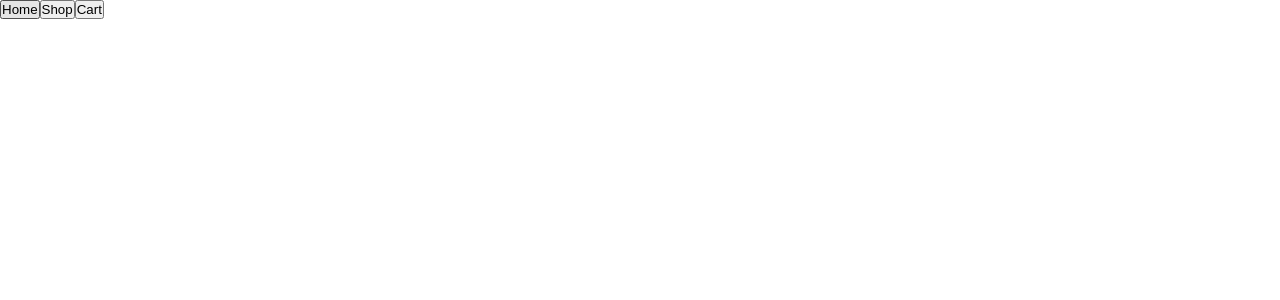
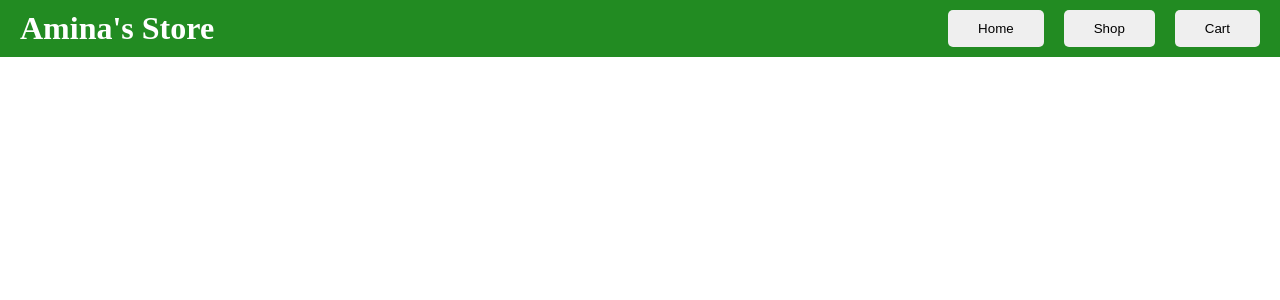
Before and after one commit to AminaAssouane/shopping-cart, a React (Vite) app: page / in a window 1280 px wide. Shown: the top 300 px of the page. Built offline with nearby package versions, Linux system fonts and the light colour scheme.

Commit message:
Add CSS modules

```diff
--- a/src/components/Nav/Nav.jsx
+++ b/src/components/Nav/Nav.jsx
@@ -1,10 +1,13 @@
+import styles from "./Nav.module.css";
+
 export function Nav() {
   return (
-    <header>
-      <nav>
-        <button class="home">Home</button>
-        <button class="shop">Shop</button>
-        <button class="cart">Cart</button>
+    <header className={styles.header}>
+      <h1 className={styles.title}>Amina's Store</h1>
+      <nav className={styles.nav}>
+        <button className={styles.button}>Home</button>
+        <button className={styles.button}>Shop</button>
+        <button className={styles.button}>Cart</button>
       </nav>
     </header>
   );
--- a/src/components/Nav/Nav.module.css
+++ b/src/components/Nav/Nav.module.css
@@ -0,0 +1,26 @@
+.header {
+  display: flex;
+  justify-content: space-between;
+  padding: 10px 20px;
+  background-color: forestgreen;
+}
+
+.title {
+  color: white;
+}
+
+.nav {
+  display: flex;
+  gap: 20px;
+}
+
+.button {
+  padding: 10px 30px;
+  border-radius: 5px;
+  border: none;
+}
+
+.button:hover {
+  cursor: pointer;
+  background-color: white;
+}
```
